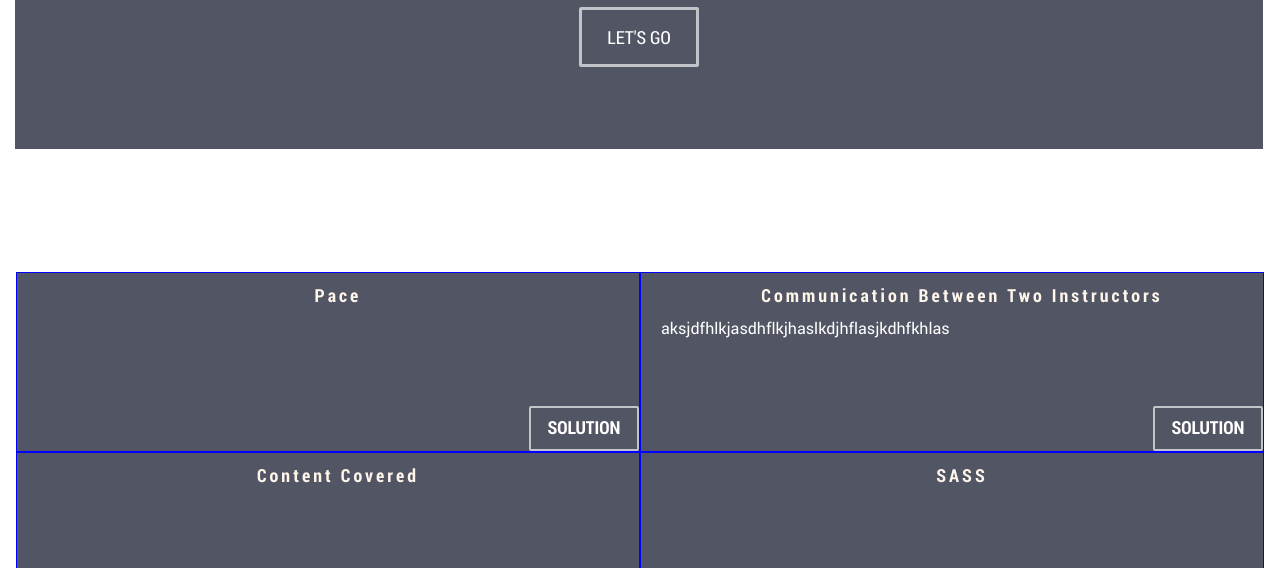
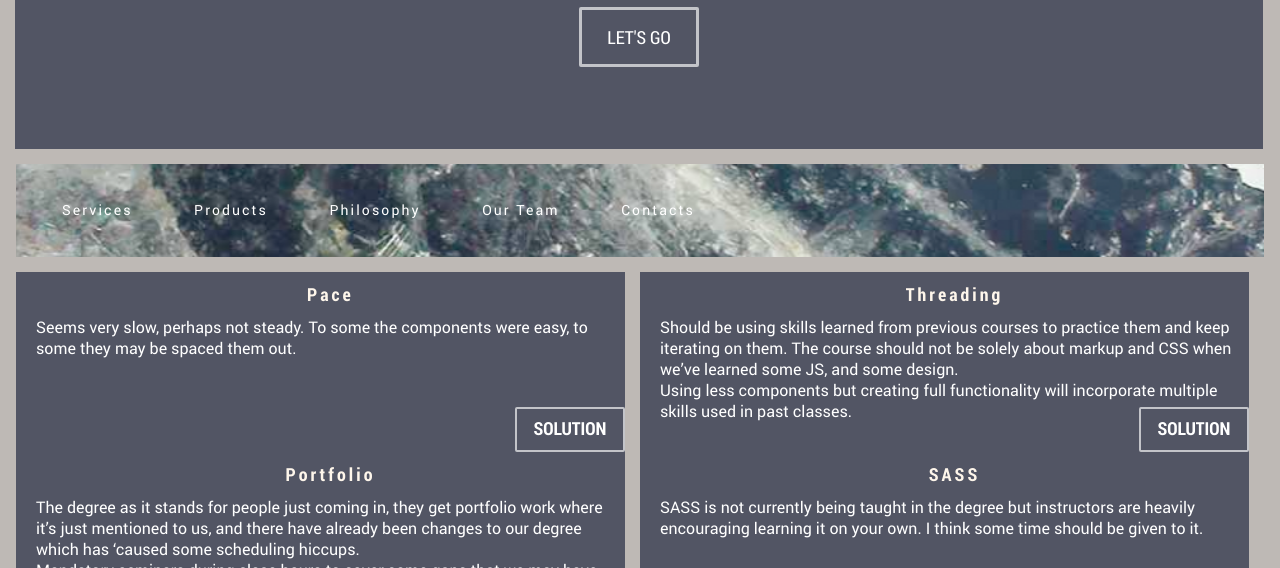
Before and after one commit to JohnKunkle1987/wdd-work-stuff, a plain HTML site: page workspace/index.html in a window 1280 px wide. Shown: the part 384-952 px from the top of the page. Drawn offline with nearby package versions, Linux system fonts and the light colour scheme.

Commit message:
your message goes here

```diff
--- a/workspace/css/style.css
+++ b/workspace/css/style.css
@@ -16,6 +16,7 @@
 body {
 	font-family:"Roboto", Helvetica, sans-serif;
 	font-size: 14px;
+	background: #BEB9B5;
 }
 
 
@@ -101,7 +102,6 @@ section{
     margin: 15px auto;
     overflow: hidden;
     /*border: 1px solid blue;*/
-    background-color:#525564;
 }
 
 section h2{
@@ -122,15 +122,27 @@ section p{
 }
 
 article{
-    width: 50%;
+    width: calc(50% - 15px);
     float: left;
     height: 180px;
     /*padding-top: 125px;*/
     padding-left: 20px;
-    border: 1px solid blue;
+    /*border: 1px solid blue;*/
     position: relative;
     font-size: 16px;
+    background-color:#525564;
+
 }
+
+article:nth-of-type(odd)
+{
+    margin-right: 15px;
+}
+
+#test aticle{
+    margin-right: 3%;
+}
+
 
 /*======== End of selena css here======*/
 
@@ -154,6 +166,9 @@ article div {
     cursor: pointer;
 }
 
+article div:hover {
+    color: #e6e6e6;
+}
 
 
 /*======== footer ======*/
--- a/workspace/index.html
+++ b/workspace/index.html
@@ -33,25 +33,33 @@
 
 	<article>
 		<h2>Pace</h2>
-			<p></p>
+			<p>Seems very slow, perhaps not steady. To some the components were easy, to some they may be spaced them out.
+			</p>
 			<div>Solution</div>
 	</article>
 
 	<article>
-		<h2>Communication Between Two Instructors</h2>
-			<p>aksjdfhlkjasdhflkjhaslkdjhflasjkdhfkhlas</p>
+		<h2>Threading</h2>
+			<p>Should be using skills learned from previous courses to practice them and keep iterating on them. The course should not be solely about markup and CSS when we’ve learned some JS, and some design.
+			</p>
 			<div>Solution</div>
+			<p> Using less components but creating full functionality will incorporate multiple skills used in past classes.
+			</p>
 	</article>
 
 	<article>
-		<h2>Content Covered</h2>
-			<p></p>
+		<h2>Portfolio</h2>
+			<p>The degree as it stands for people just coming in, they get portfolio work where it’s just mentioned to us, and there have already been changes to our degree which has ‘caused some scheduling hiccups.
+			</p>
 			<div>Solution</div>
+			<p> Mandatory seminars during class hours to cover some gaps that we may have.
+			</p>
 	</article>
 
 	<article>
 		<h2>SASS</h2>
-			<p></p>
+			<p>SASS is not currently being taught in the degree but instructors are heavily encouraging learning it on your own. I think some time should be given to it.
+			</p>
 			<div>Solution</div>
 	</article>
 
```
Also changed, not shown: workspace/images/nav_background_new.png (added).
